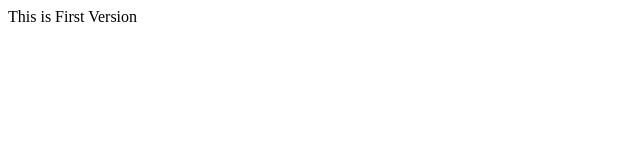
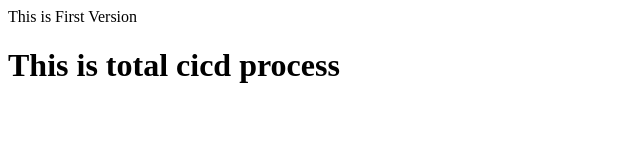
Before and after one commit to mdrafi488/appl-html, a plain HTML site: page index.html in a window 1280 px wide. Shown: the whole page, without its empty margins (0-640 px from the left). Drawn offline with Linux system fonts and the light colour scheme.

Commit message:
3rd version

```diff
--- a/index.html
+++ b/index.html
@@ -1 +1,2 @@
 This is First Version
+<h1> This is total cicd process </h1>
```
